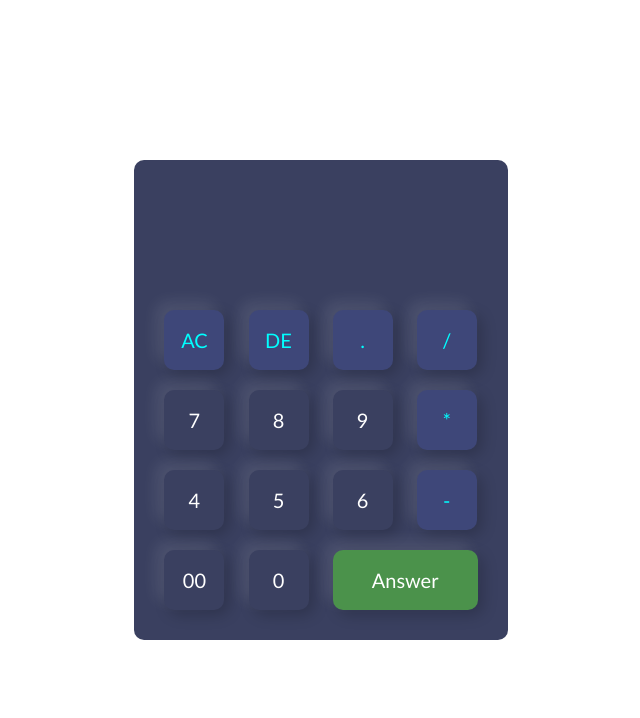
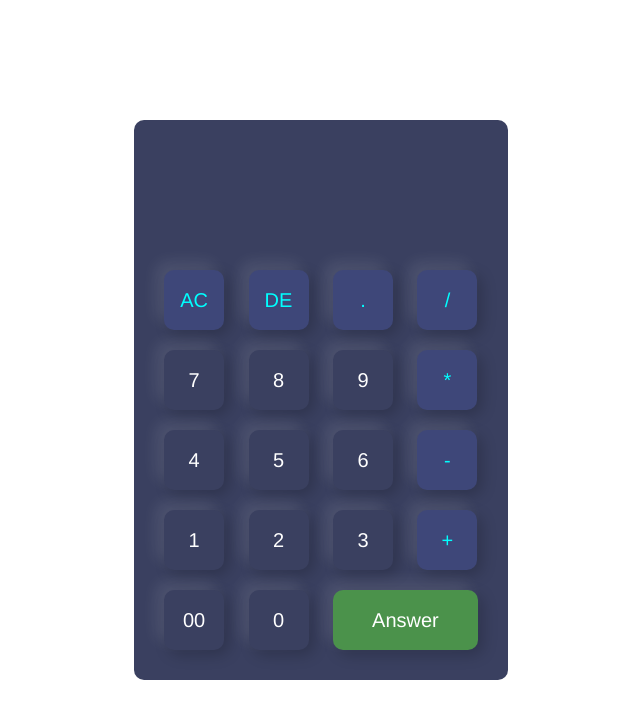
Before and after one commit to SiddheshwarDalave/Calculator, a plain HTML site: page index.html in a window 1280 px wide. Shown: the whole page, without its empty margins (319-959 px from the left). Drawn offline with Linux system fonts and the light colour scheme.

Commit message:
web calculator

```diff
--- a/index.css
+++ b/index.css
@@ -2,7 +2,7 @@
     box-sizing: border-box;
     margin:0;
     padding: 0;
-    font-family: 'Gill Sans', 'Gill Sans MT', Calibri, 'Trebuchet MS', sans-serif;
+    font-family:'Franklin Gothic Medium', 'Arial Narrow', Arial, sans-serif
 
 
 }
--- a/index.html
+++ b/index.html
@@ -32,6 +32,12 @@
                     <input type="button" value="6" onclick="display.value+='6'">
                     <input type="button" value="-" onclick="display.value+='-'" class="operator">
                 </div>
+                <div>
+                    <input type="button" value="1" onclick="display.value+='1'">
+                    <input type="button" value="2" onclick="display.value+='2'">
+                    <input type="button" value="3" onclick="display.value+='3'">
+                    <input type="button" value="+" onclick="display.value+='+'" class="operator">
+                </div>
 
                 <div>
                     <input type="button" value="00" onclick="display.value+='00'">
```
